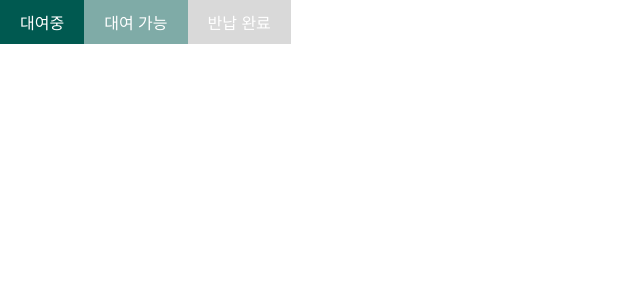
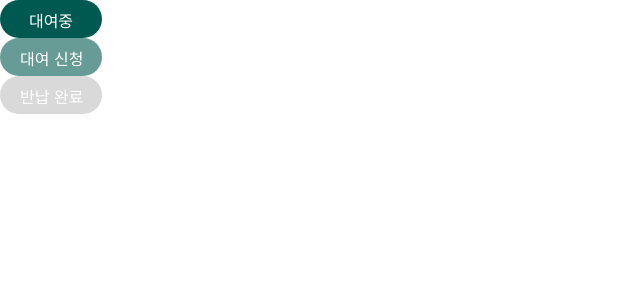
Before and after one commit to 2023-2-WINK-Project-Team1/front-end-mobile, a React (Create React App) app: page / in a window 1280 px wide. Shown: the top 300 px of the page, without its empty margins (0-640 px from the left). Built offline with nearby package versions, Linux system fonts and the light colour scheme.

Commit message:
state component fix

```diff
--- a/src/App.js
+++ b/src/App.js
@@ -1,12 +1,12 @@
 import React from 'react';
-import Button from './components/Button';
+import State from './components/State';
 
 const App = () => {
   return (
     <div>
-      <Button status={1}>대여중</Button>
-      <Button status={2}>대여 가능</Button>
-      <Button status={3}>반납 완료</Button>
+      <State status={1}>대여중</State>
+      <State status={2}>대여 신청</State>
+      <State status={3}>반납 완료</State>
     </div>
   );
 };
--- a/src/components/Button.js
+++ /dev/null
@@ -1,28 +0,0 @@
-import styled, { css } from 'styled-components';
-
-const Button = styled.button`
-  /* 공통 스타일 */
-  padding: 10px 20px;
-  border: none;
-  cursor: pointer;
-
-  /* 상태에 따른 동적 스타일 */
-  ${(props) => css`
-    color: white;
-    font-size: 16px;
-    /* 상태에 따라 색상과 문구 변경 */
-    background-color: ${
-      props.status === 1
-        ? '#005950'
-        : props.status === 2
-        ? 'rgba(0, 89, 80, 0.5)'
-        : props.status === 3
-        ? '#D9D9D9'
-        : 'blue' /* 기본값 */
-    };
-  `}
-
-  font-family: 'Arial', sans-serif; /* 글꼴 지정 */
-`;
-
-export default Button;
--- /dev/null
+++ b/src/components/State.js
@@ -0,0 +1,29 @@
+import styled, { css } from 'styled-components';
+
+const State = styled.div`
+  width: 62px;
+  height: 22px;
+  padding: 8px 20px;
+  border: none;
+  border-radius: 20px;
+  text-align: center;
+  white-space: nowrap;
+
+  // 공통 스타일
+  color: white;
+  font-size: 16px; /* 폰트 크기를 조절 */
+
+  // props에 따른 변화
+  ${(props) => css`
+    // 상태에 따라 색상과 문구 변경
+    background-color: ${props.status === 1
+      ? '#005950'
+      : props.status === 2
+      ? '#00595099'
+      : props.status === 3
+      ? '#D9D9D9'
+      : 'blue'};
+  `}
+`;
+
+export default State;
```
Also changed, not shown: gitmessage.txt (added).
